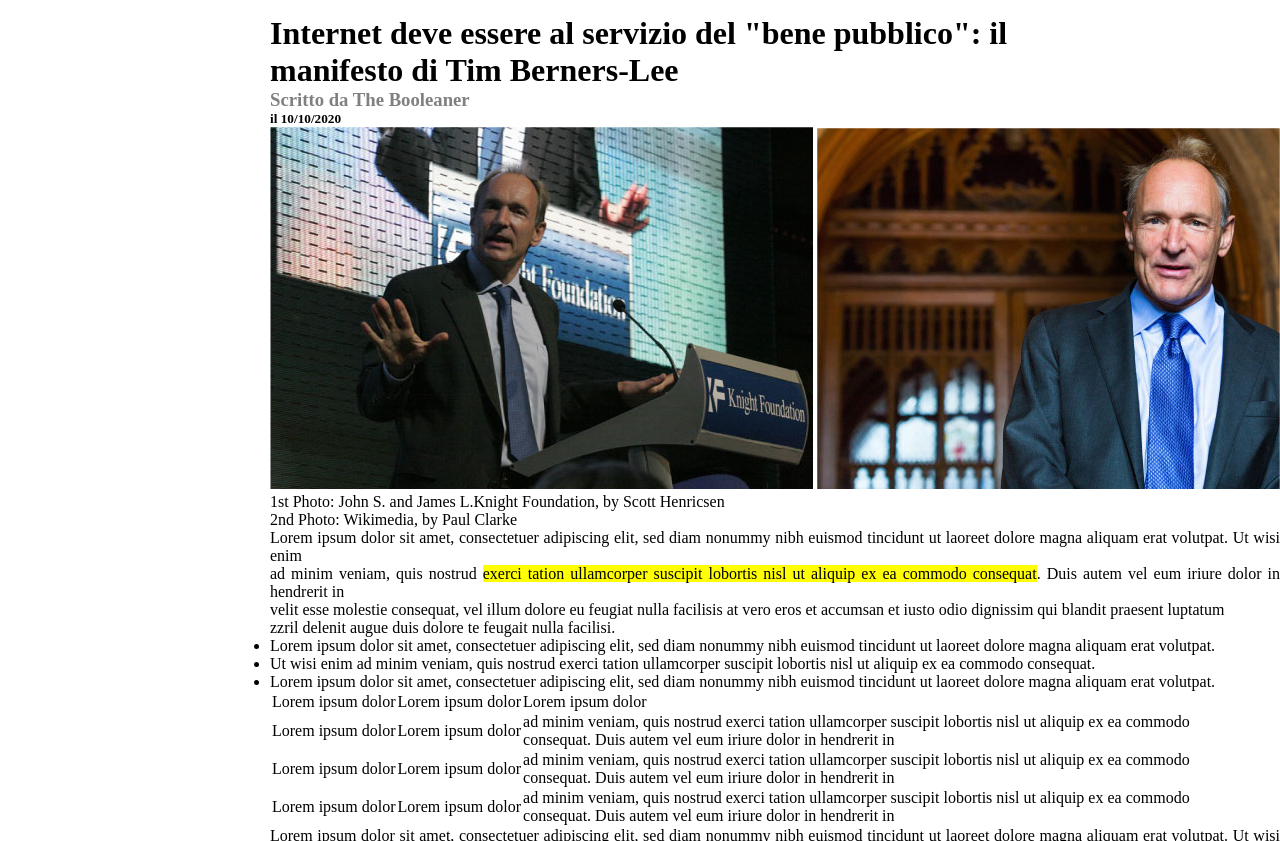
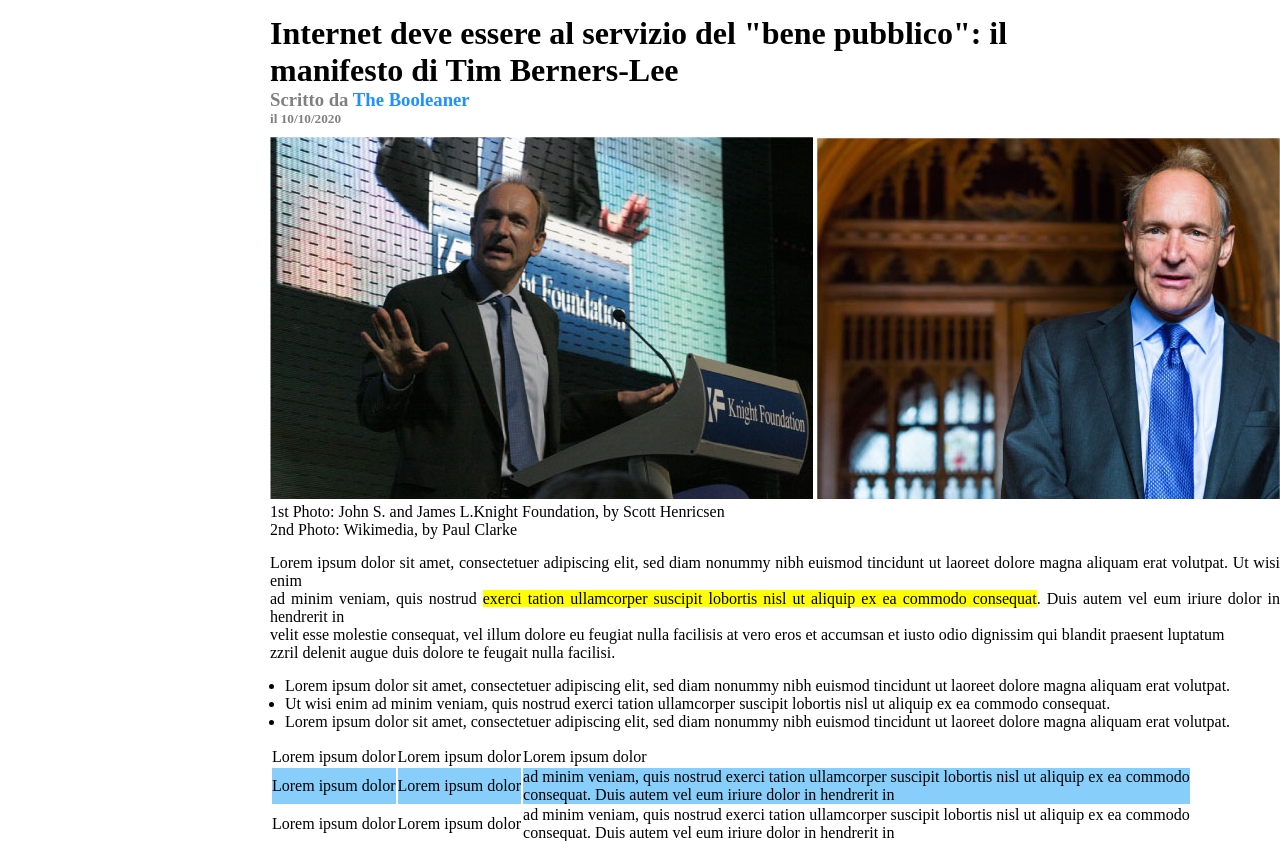
Before and after one commit to giuliop93/html-css-booleaner2, a plain HTML site: page index.html in a window 1280 px wide. Shown: the part 110-951 px from the top of the page. Drawn offline with Linux system fonts and the light colour scheme.

Commit message:
modifiche varie

```diff
--- a/style.css
+++ b/style.css
@@ -27,8 +27,33 @@ h3 {
     color: gray;
 }
 
+#columnist {
+    color: dodgerblue;
+}
+
+h5 {
+    color: gray;
+    margin-bottom: 10px;
+}
+
 p {
+    margin-top: 15px;
+    margin-bottom: 15px;
     text-align: justify;
+}
+
+ul {
+    margin-left: 15px;
+    margin-bottom: 15px;
+}
+
+.row-one {
+
+}
+
+.row-two {
+    background-color: lightskyblue;
+    border-collapse: collapse;
 }
 
 .link {
```
Also changed, not shown: index.html (line endings or trailing spaces).
